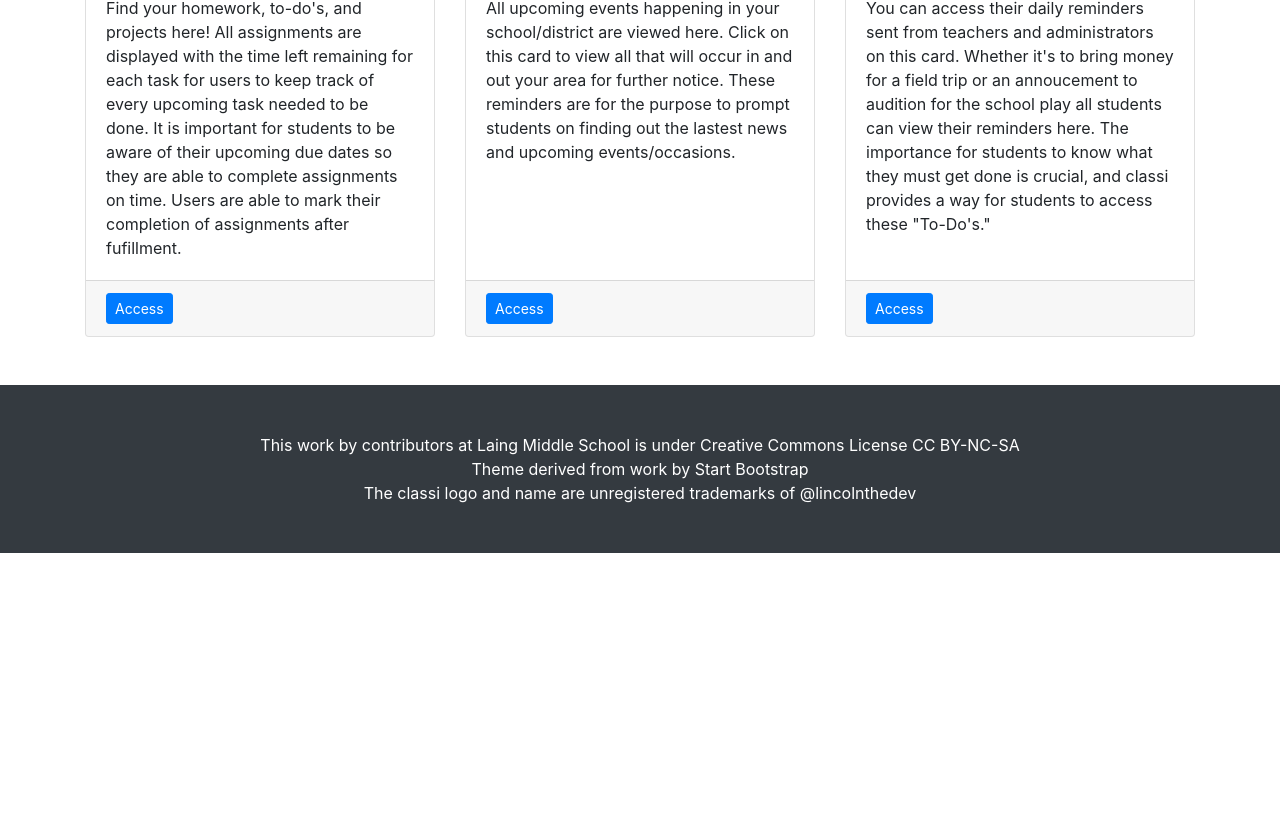
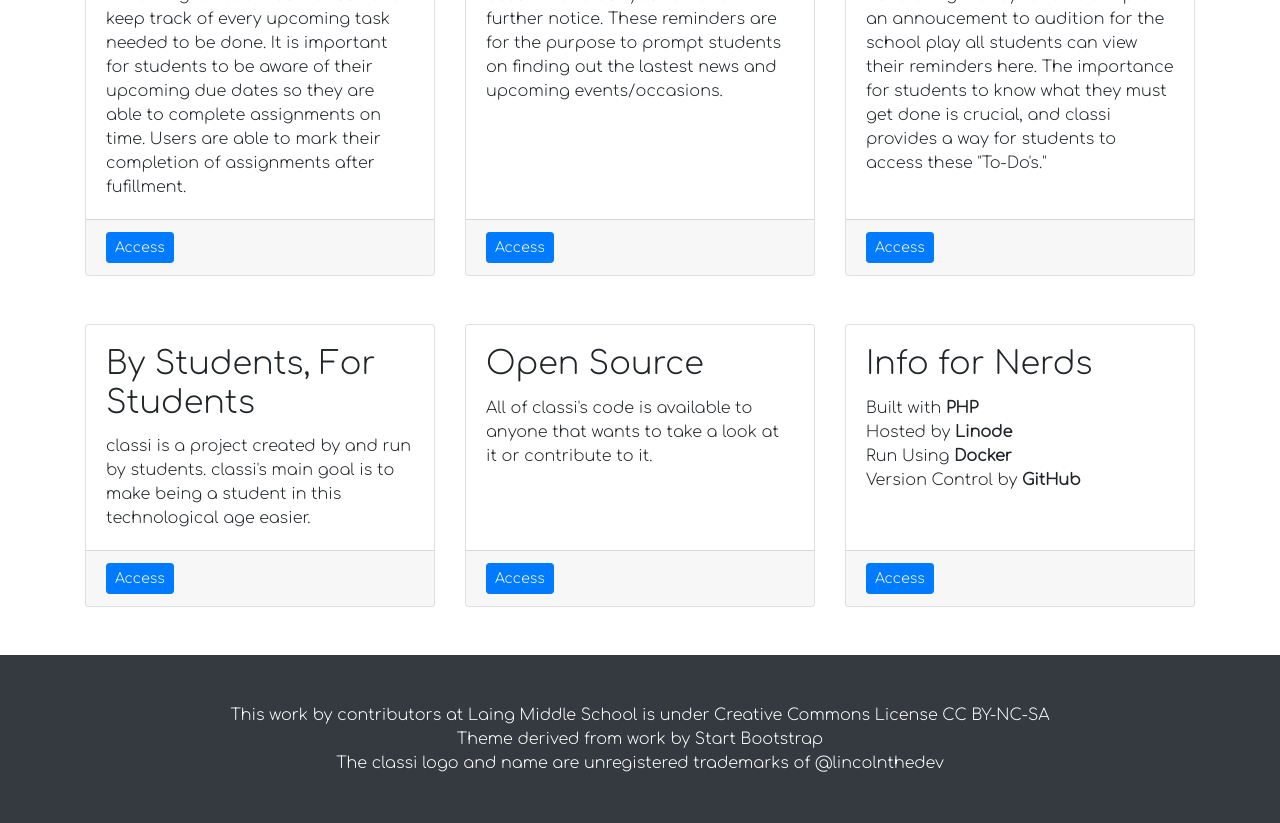
Before and after one commit to Laing-Middle-School/Frontendlandingpage, a website: page index.html in a window 1280 px wide. Shown: the part 694-1517 px from the top of the page. Before the commit the page ends 1247 px from the top, so only its background shows below. Drawn offline with Linux system fonts and the light colour scheme.

Commit message:
Fixed Spacing, Changed Font, Added Info for Public Page

```diff
--- a/css/small-business.css
+++ b/css/small-business.css
@@ -5,4 +5,5 @@
  */
 body {
   padding-top: 56px;
+  font-family: Comfortaa;
 }
--- a/index.html
+++ b/index.html
@@ -1,8 +1,6 @@
 <!DOCTYPE html>
 <html lang="en">
 
- <h1 style="text-align: center;">classi</h1>
-<h4 style="text-align: center;""font-weight-light">Landing Page</h4>
   <meta charset="utf-8">
   <meta name="classi" content="width=device-width, initial-scale=1, shrink-to-fit=no">
   <meta name="A Landing Page" content="">
@@ -12,6 +10,9 @@
 
   <!-- Bootstrap core CSS -->
   <link href="vendor/bootstrap/css/bootstrap.min.css" rel="stylesheet">
+
+  <!-- Google's Comfortaa Font -->
+  <link href="https://fonts.googleapis.com/css2?family=Comfortaa:wght@300&display=swap" rel="stylesheet">
 
   <!-- Custom styles for this template -->
   <link href="css/small-business.css" rel="stylesheet">
@@ -59,7 +60,7 @@
       <!-- /.col-lg-8 -->
       <div class="col-lg-5">
         <h1 class="font-weight-light">Welcome to classi</h1>
-        <p>A learning platform used for students to navigate throughout their annoucements, upcoming assignments, reminders + more!</p>
+        <p>A better user interface for the Google Classroom and Canvas learning platforms<br><br>By students. For students.</p>
         <a class="btn btn-primary" href="#">Learn More</a>
       </div>
       <!-- /.col-md-4 -->
@@ -69,7 +70,7 @@
     <!-- Learn More -->
     <div class="card text-dark bg-secondary my-2 py-1 text-center">
       <div class="card-body">
-        <p class="text-dark m-0">Find your upcoming events and assignments through here! Click which card you are looking for!</p>
+        <p class="m-0" style="color:white">You're already logged in! Click a card below to get to what you are looking for!</p>
       </div>
     </div>
 
@@ -115,6 +116,50 @@
     </div>
     <!-- /.row -->
 
+
+
+    <!-- Content Row -->
+    <div class="row">
+      <div class="col-md-4 mb-5">
+        <div class="card h-100">
+          <div class="card-body">
+            <h2 class="card-title">By Students, For Students</h2>
+            <p class="card-text">classi is a project created by and run by students. classi's main goal is to make being a student in this technological age easier.</p>
+          </div>
+          <div class="card-footer">
+            <a href="#" class="btn btn-primary btn-sm">Access</a>
+          </div>
+        </div>
+      </div>
+      <!-- /.col-md-4 -->
+      <div class="col-md-4 mb-5">
+        <div class="card h-100">
+          <div class="card-body">
+            <h2 class="card-title">Open Source</h2>
+            <p class="card-text">All of classi's code is available to anyone that wants to take a look at it or contribute to it.</p>
+          </div>
+          <div class="card-footer">
+            <a href="#" class="btn btn-primary btn-sm">Access</a>
+          </div>
+        </div>
+      </div>
+      <!-- /.col-md-4 -->
+      <div class="col-md-4 mb-5">
+        <div class="card h-100">
+          <div class="card-body">
+            <h2 class="card-title">Info for Nerds</h2>
+            <p class="card-text">Built with <b>PHP</b><br>Hosted by <b>Linode</b><br>Run Using <b>Docker</b><br>Version Control by <b>GitHub</b></p>
+          </div>
+          <div class="card-footer">
+            <a href="#" class="btn btn-primary btn-sm">Access</a>
+          </div>
+        </div>
+      </div>
+      <!-- /.col-md-4 -->
+
+    </div>
+    <!-- /.row -->
+
   </div>
   <!-- /.container -->
 
```
